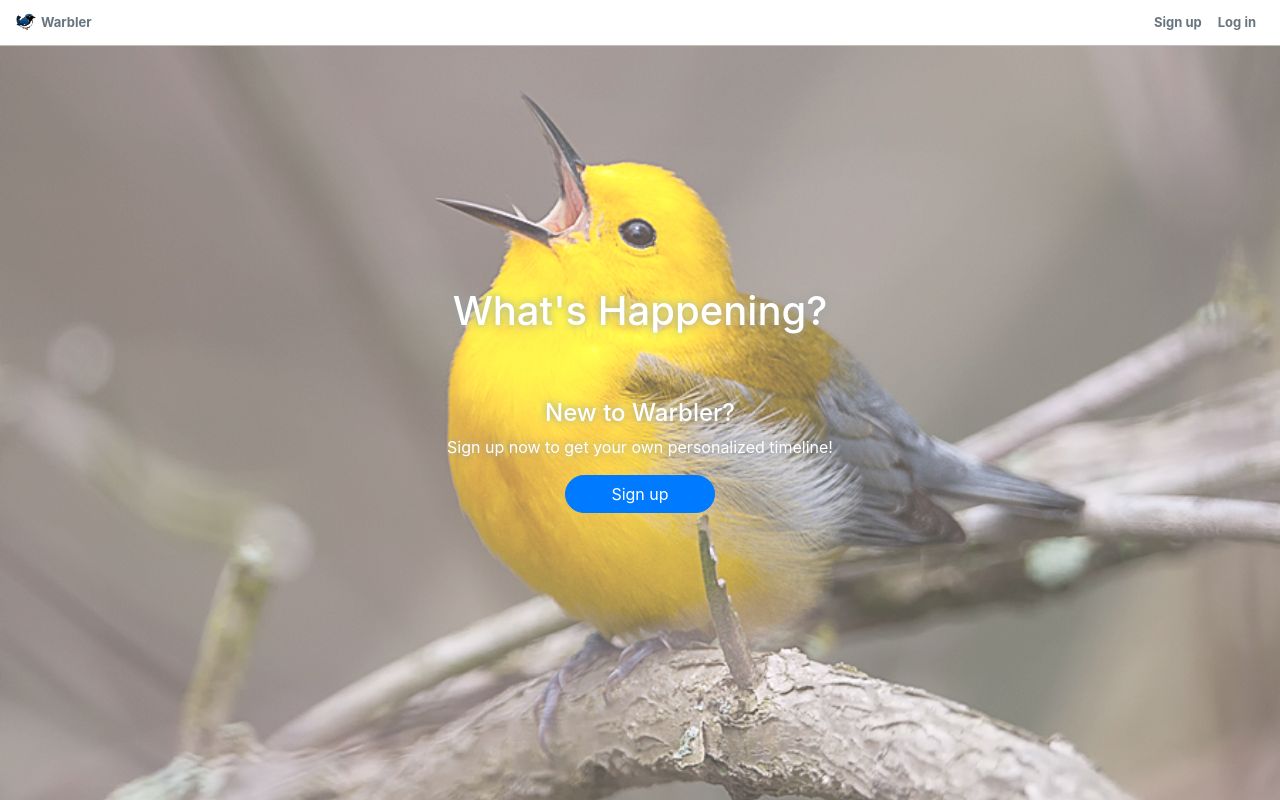
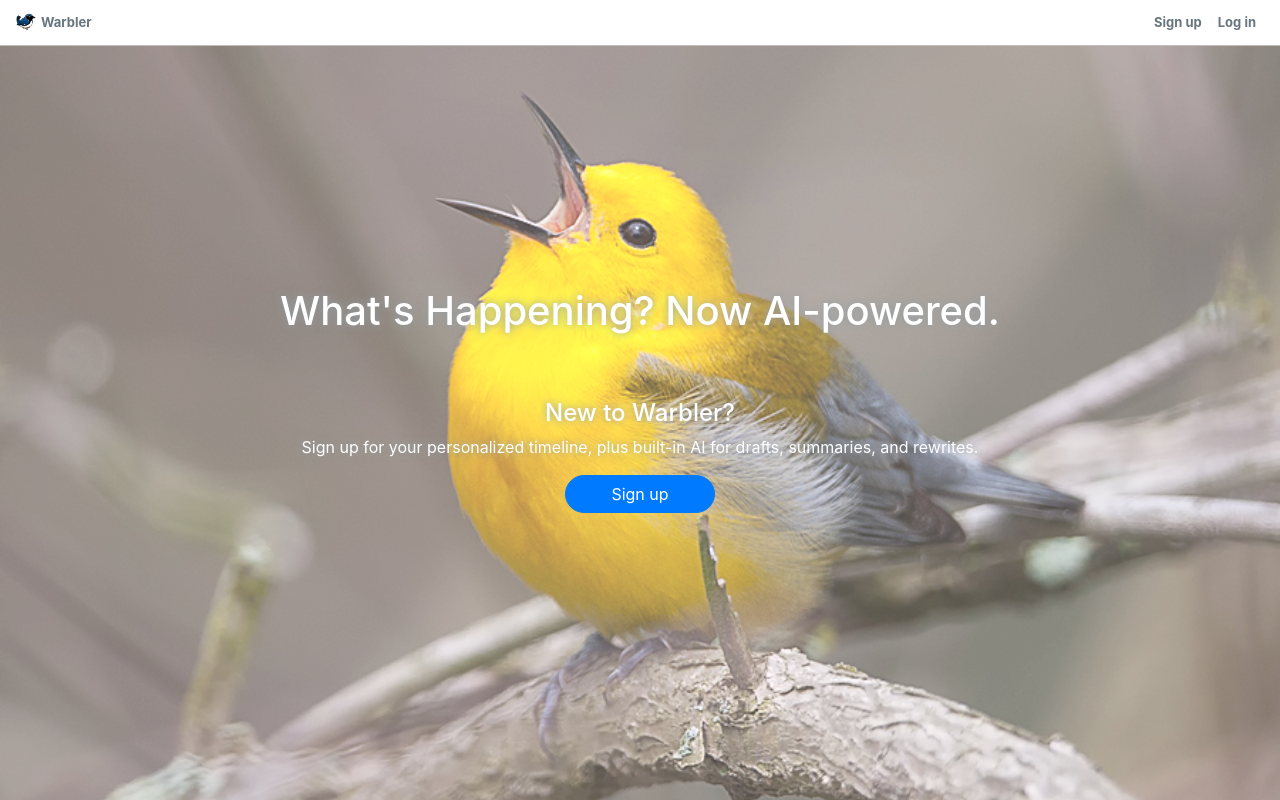
Before and after one commit to lillianlakes/warbler, a Flask app: page / in a window 1280 px wide. Run offline with Flask 2, Linux system fonts and the light colour scheme; some libraries are stand-ins or nearby versions.

Commit message:
feat: move AI assistant route to /ai-assistant and refresh AI-powered homepage messaging
Set /ai-assistant as the canonical AI assistant path and update in-app links/tests to match; keep existing assistant behavior intact. Update signed-out homepage copy to emphasize Warbler as AI-powered while preserving current layout and CTA structure.

```diff
--- a/app.py
+++ b/app.py
@@ -955,7 +955,7 @@ def hashtags_show(tag_name):
     return render_template("hashtags/show.html", hashtag=hashtag, messages=messages)
 
 
-@app.route("/ai/assistant", methods=["GET", "POST"])
+@app.route("/ai-assistant", methods=["GET", "POST"])
 def ai_assistant():
     if not g.user:
         flash("You must be logged in to use AI assistant.", "danger")
@@ -1018,6 +1018,14 @@ def ai_assistant():
         thread_replies=thread_replies,
         thread_quote_posts=thread_quote_posts,
     )
+
+
+@app.route("/ai/assistant", methods=["GET"])
+def ai_assistant_legacy_redirect():
+    target = "/ai-assistant"
+    if request.query_string:
+        target = f"{target}?{request.query_string.decode('utf-8')}"
+    return redirect(target)
 
 
 @app.route("/", methods=["GET", "POST"])
--- a/templates/ai/assistant.html
+++ b/templates/ai/assistant.html
@@ -49,9 +49,9 @@
 
         {% if assistant_message %}
           <div class="mt-4 ui-action-row">
-            <a href="/ai/assistant?message_id={{ assistant_message.id }}&task=summary" class="btn btn-outline-secondary btn-sm mr-2">Summarize thread</a>
-            <a href="/ai/assistant?message_id={{ assistant_message.id }}&task=compose" class="btn btn-outline-secondary btn-sm mr-2">Draft reply</a>
-            <a href="/ai/assistant?message_id={{ assistant_message.id }}&task=rewrite" class="btn btn-outline-secondary btn-sm">Rewrite tone</a>
+            <a href="/ai-assistant?message_id={{ assistant_message.id }}&task=summary" class="btn btn-outline-secondary btn-sm mr-2">Summarize thread</a>
+            <a href="/ai-assistant?message_id={{ assistant_message.id }}&task=compose" class="btn btn-outline-secondary btn-sm mr-2">Draft reply</a>
+            <a href="/ai-assistant?message_id={{ assistant_message.id }}&task=rewrite" class="btn btn-outline-secondary btn-sm">Rewrite tone</a>
           </div>
         {% endif %}
 
--- a/templates/base.html
+++ b/templates/base.html
@@ -73,7 +73,7 @@
           </a>
         </li>
         <li><a href="/users/{{ g.user.id }}/bookmarks">Bookmarks</a></li>
-        <li><a href="/ai/assistant">AI</a></li>
+        <li><a href="/ai-assistant">AI</a></li>
         <li>
           <a href="/users/{{ g.user.id }}">
             <img src="{{ g.user.image_url }}" alt="{{ g.user.username }}">
--- a/templates/home-anon.html
+++ b/templates/home-anon.html
@@ -6,9 +6,9 @@
 
 {% block content %}
   <div class="home-hero">
-    <h1>What's Happening?</h1>
+    <h1>What's Happening? Now AI-powered.</h1>
     <h4>New to Warbler?</h4>
-    <p>Sign up now to get your own personalized timeline!</p>
+    <p>Sign up for your personalized timeline, plus built-in AI for drafts, summaries, and rewrites.</p>
     <a href="/signup" class="btn btn-primary">Sign up</a>
   </div>
 {% endblock %}
--- a/templates/home.html
+++ b/templates/home.html
@@ -103,7 +103,7 @@
                   <a href="/messages/{{ msg.id }}/quote" class="btn btn-link btn-sm p-0 mr-3 mb-1">
                     <i class="fas fa-quote-right"></i> Quote
                   </a>
-                  <a href="/ai/assistant?message_id={{ msg.id }}&task=summary" class="btn btn-link btn-sm p-0 mb-1">
+                  <a href="/ai-assistant?message_id={{ msg.id }}&task=summary" class="btn btn-link btn-sm p-0 mb-1">
                     <i class="fas fa-robot"></i> Summarize
                   </a>
                 </form>
--- a/templates/messages/show.html
+++ b/templates/messages/show.html
@@ -76,13 +76,13 @@
                 <a href="/messages/{{ message.id }}/quote" class="btn btn-link btn-sm p-0 mr-3 mb-1">
                   <i class="fas fa-quote-right"></i> Quote
                 </a>
-                <a href="/ai/assistant?message_id={{ message.id }}&task=summary" class="btn btn-link btn-sm p-0 mr-3 mb-1">
+                <a href="/ai-assistant?message_id={{ message.id }}&task=summary" class="btn btn-link btn-sm p-0 mr-3 mb-1">
                   <i class="fas fa-robot"></i> Summarize
                 </a>
-                <a href="/ai/assistant?message_id={{ message.id }}&task=compose" class="btn btn-link btn-sm p-0 mr-3 mb-1">
+                <a href="/ai-assistant?message_id={{ message.id }}&task=compose" class="btn btn-link btn-sm p-0 mr-3 mb-1">
                   <i class="fas fa-pen"></i> Draft reply
                 </a>
-                <a href="/ai/assistant?message_id={{ message.id }}&task=rewrite" class="btn btn-link btn-sm p-0 mb-1">
+                <a href="/ai-assistant?message_id={{ message.id }}&task=rewrite" class="btn btn-link btn-sm p-0 mb-1">
                   <i class="fas fa-magic"></i> Rewrite
                 </a>
               </form>
```
Also changed, not shown: test_feature_routes.py (+4 -4 lines).
